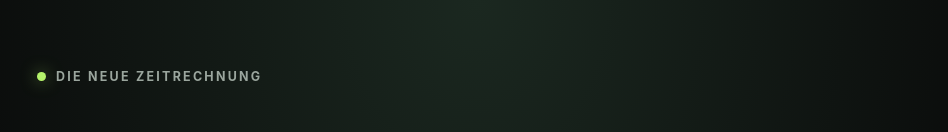
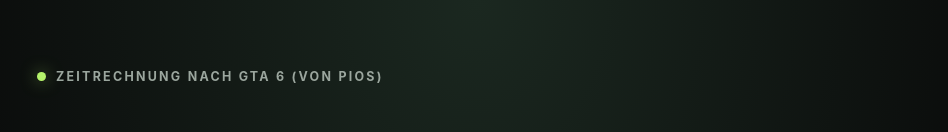
Before and after one commit to piusheiss13-dev/Pius, a plain HTML site: page index.html in a window 1280 px wide. Shown: the top 132 px of the page, without its empty margins (163-1111 px from the left). Drawn offline with Linux system fonts and the light colour scheme.

Commit message:
Rename site to Zeitrechnung nach GTA 6 von Pios

```diff
--- a/index.html
+++ b/index.html
@@ -4,7 +4,7 @@
   <meta charset="utf-8">
   <meta name="viewport" content="width=device-width, initial-scale=1">
   <meta name="theme-color" content="#0b0d0c">
-  <title>Zeitrechnung nach GTA VI</title>
+  <title>Zeitrechnung nach GTA 6 (von Pios)</title>
   <style>
     :root { color-scheme: dark; --bg:#0b0d0c; --panel:#121614; --line:#29312c; --muted:#9ba69e; --green:#b5f36b; --white:#f3f5f1; }
     * { box-sizing:border-box }
@@ -31,7 +31,7 @@
 </head>
 <body>
   <main>
-    <div class="brand"><i></i> Die neue Zeitrechnung</div>
+    <div class="brand"><i></i> Zeitrechnung nach GTA 6 (von Pios)</div>
     <h1>Vorher. <span>Nachher.</span></h1>
     <p class="intro">Unsere normale Zeitrechnung läuft weiter – nur mit einem neuen Meilenstein.</p>
     <section class="hero" aria-live="off">
```
